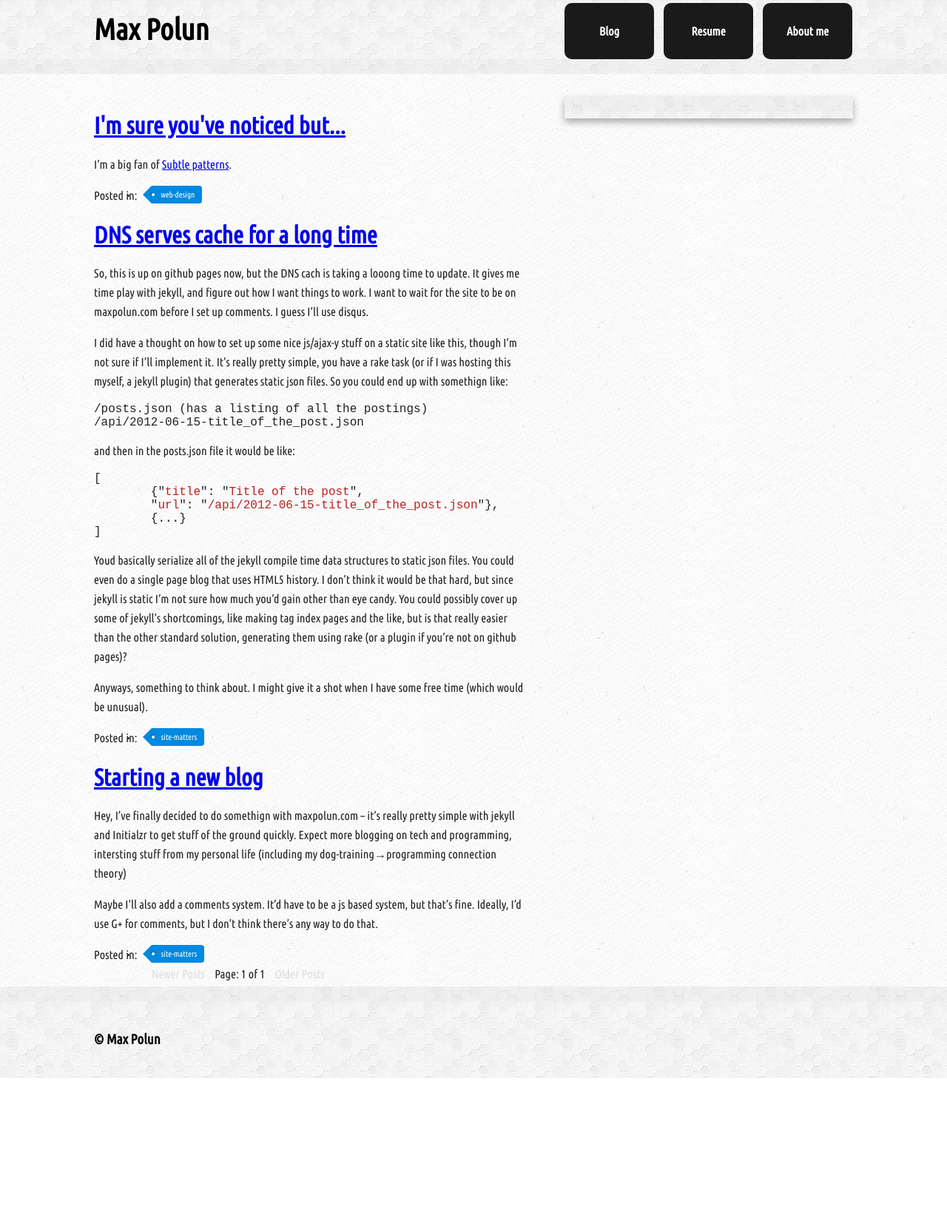
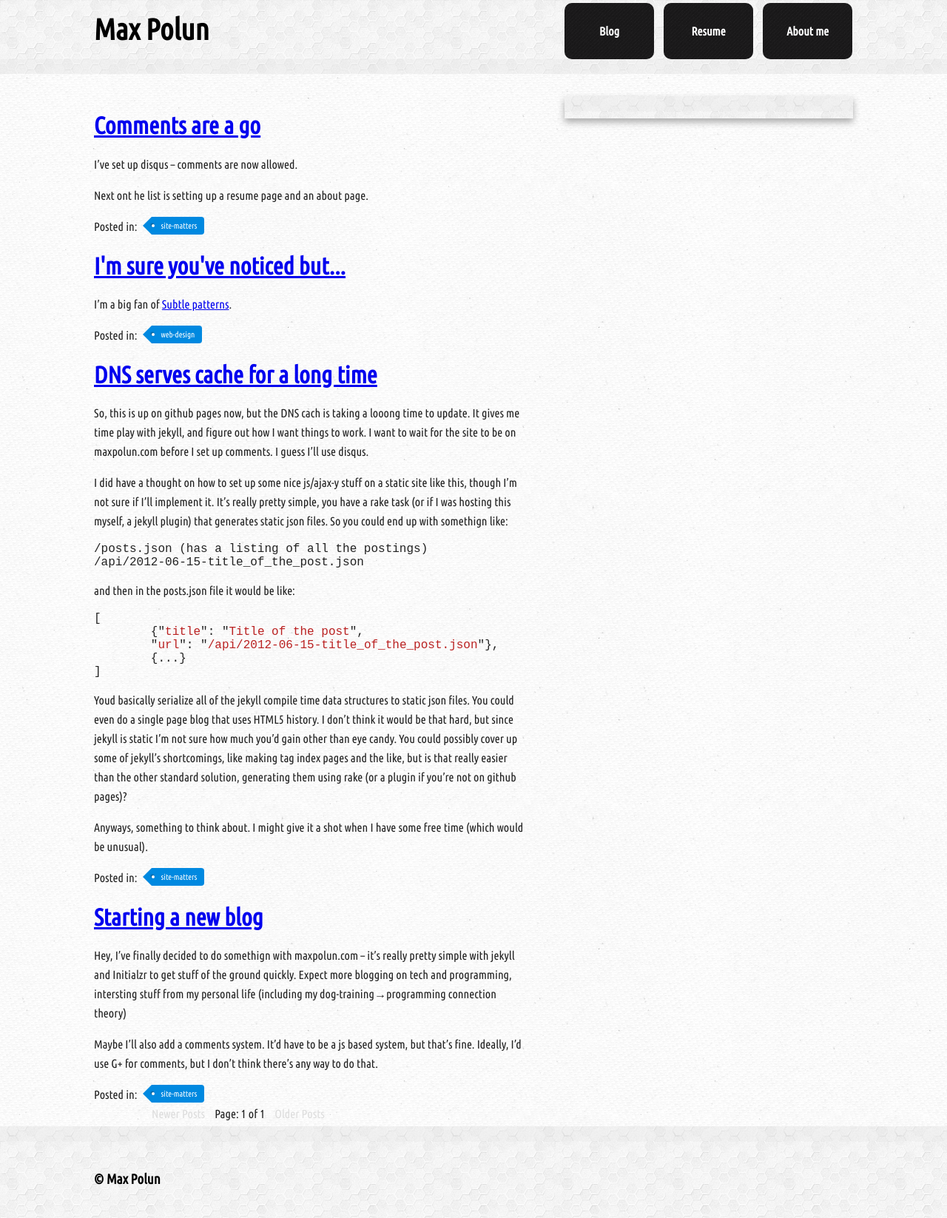
Before and after one commit to maxpolun/maxpolun.github.io, a Jekyll site: the page built from index.html, in a window 1280 px wide. Shown: the whole page at 74% size. Built offline with Jekyll 4.4.1, drawn with Linux system fonts in a browser that asks for light colours; nearby versions of some CDN libraries; a script that is not in the unit is left out; the list of posts is cut into pages by our own code; comment, search, counter and statistics services are not loaded; before the commit the page ends 1457 px from its top, so only the background shows below that.

Commit message:
added the 'comments are a go' post

```diff
--- /dev/null
+++ b/_posts/2012-06-15-comments_are_a_go.markdown
@@ -0,0 +1,9 @@
+---
+layout: post
+title: Comments are a go
+date: 2012-06-15 14:28:24
+category: site-matters
+---
+I've set up disqus -- comments are now allowed.
+
+Next ont he list is setting up a resume page and an about page.
--- a/css/style.css
+++ b/css/style.css
@@ -199,6 +199,7 @@ nav.pagination {
 }
 .categories ul {
 	display: inline;
+	list-style-type:none;
 }
 .categories li, .categories a{
 	float:left;
```
